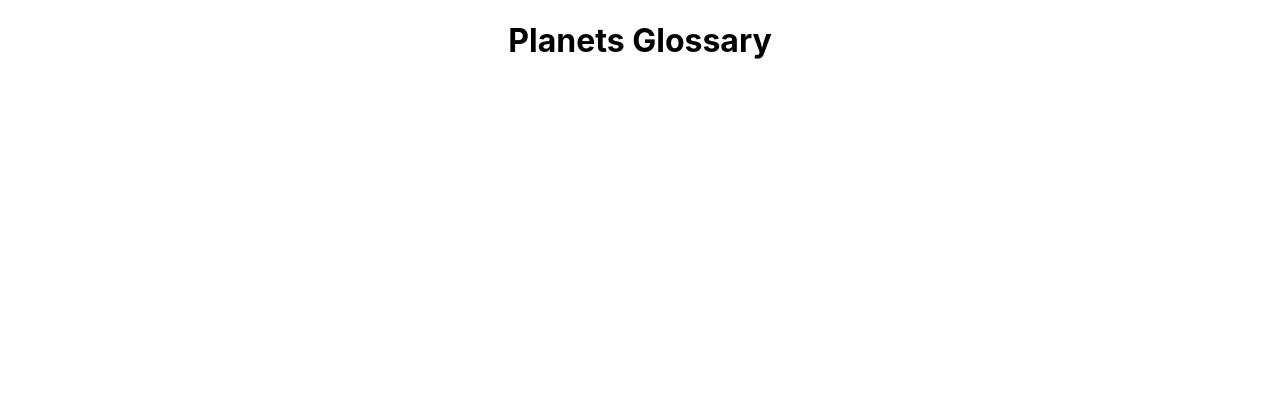
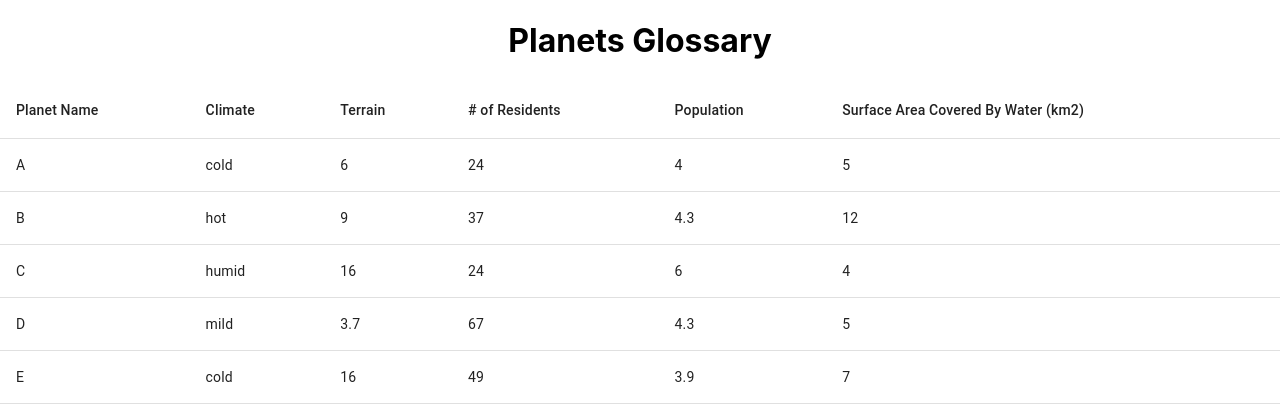
Before and after one commit to DymonSimone/SPA-truss-works, a React (Create React App) app in the folder planets-glossary/: page / in a window 1280 px wide. Shown: the top 420 px of the page. Built offline with nearby package versions, Linux system fonts and the light colour scheme.

Commit message:
made mock planets table with fake data.

```diff
--- a/planets-glossary/src/components/PlanetsTable.js
+++ b/planets-glossary/src/components/PlanetsTable.js
@@ -1,10 +1,70 @@
 import * as React from 'react';
+import {TableContainer, TableHead, TableCell, TableBody, TableRow, Table, Paper} from '@mui/material';
 
 class PlanetsTable extends React.Component{
+constructor(props){
+        super(props);
+        this.state = ({
+            rows:[],
+            error:''
+        });
+}
 
 render(){
-return (<h1> Planets Glossary</h1>);
+return (
+<div>
+<h1> Planets Glossary</h1>
+<TableContainer>
+      <Table>
+        <TableHead>
+          <TableRow>
+            <TableCell> Planet Name</TableCell>
+            <TableCell> Climate</TableCell>
+            <TableCell> Terrain</TableCell>
+            <TableCell># of Residents</TableCell>
+            <TableCell>Population</TableCell>
+            <TableCell>Surface Area Covered By Water (km2)</TableCell>
+          </TableRow>
+        </TableHead>
+        <TableBody>
+          {rows.map((row) => (
+            <TableRow>
+              <TableCell>
+                {row.planetName}
+              </TableCell>
+              <TableCell>{row.climate}</TableCell>
+              <TableCell>{row.terrain}</TableCell>
+              <TableCell>{row.resisdents}</TableCell>
+              <TableCell>{row.population}</TableCell>
+              <TableCell> {row.surfaceArea}</TableCell>
+            </TableRow>
+          ))}
+        </TableBody>
+      </Table>
+    </TableContainer>
+            </div>
+
+    );
 }
 }
 
+function createData(
+    planetName,
+    climate,
+    terrain,
+    resisdents,
+    population,
+    surfaceArea
+  ) {
+    return { planetName, climate, terrain, resisdents, population, surfaceArea };
+  }
+
+  const rows = [
+    createData('A', 'cold', 6.0, 24, 4.0,5),
+    createData('B', 'hot', 9.0, 37, 4.3,12),
+    createData('C', 'humid', 16.0, 24, 6.0,4),
+    createData('D', 'mild', 3.7, 67, 4.3,5),
+    createData('E', 'cold', 16.0, 49, 3.9,7),
+  ];
+
 export default PlanetsTable
```
